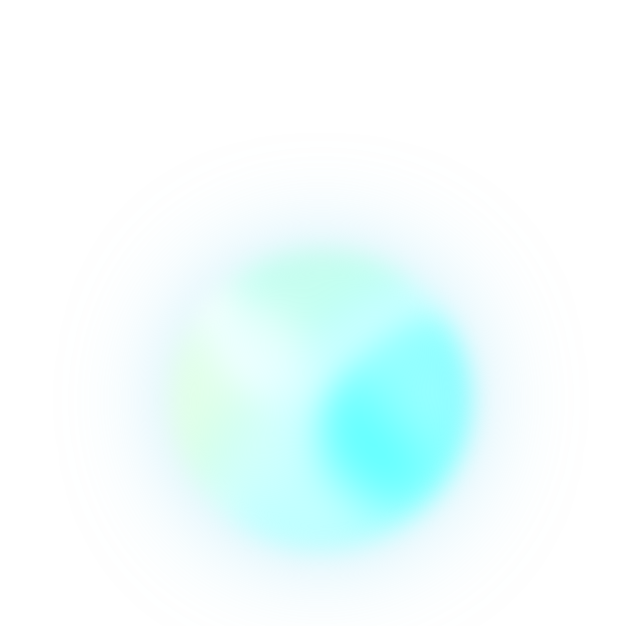
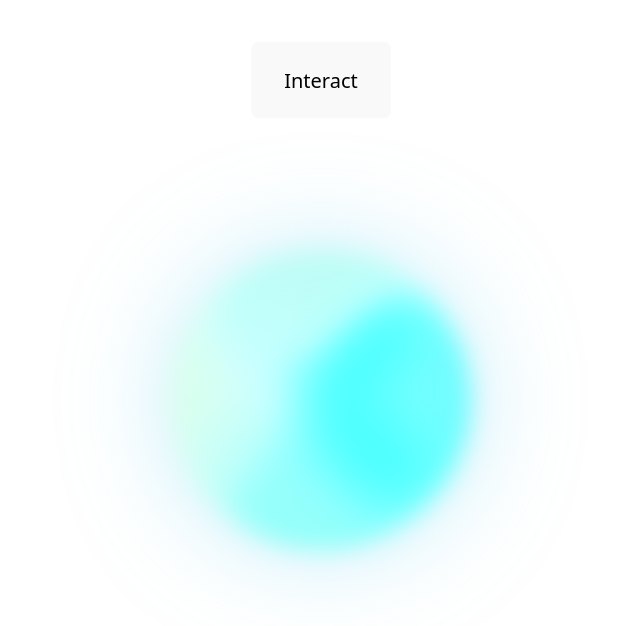
Before and after one commit to thibahamut/FX, a React (Vite) app: page / in a window 1280 px wide. Shown: the top 626 px of the page, without its empty margins (319-959 px from the left). Built offline with nearby package versions, Linux system fonts and the light colour scheme.

Commit message:
Implement interactive animation for RotatingCircles; add button to trigger state transitions and update CSS variables for dynamic styling.

```diff
--- a/src/App.tsx
+++ b/src/App.tsx
@@ -1,10 +1,127 @@
 import './App.css'
 import RotatingCircles from './components/RotatingCircles'
+import { useState, useEffect, useRef } from 'react'
+
+function easeInOut(t: number): number {
+  return t < 0.5 ? 2 * t * t : 1 - Math.pow(-2 * t + 2, 2) / 2;
+}
+
+function lerp(start: number, end: number, t: number) {
+  return start * (1 - t) + end * t;
+}
+
+type CircleState = {
+  duration: number;
+  circleScale: number;
+  circleMaskBlur: number;
+  circleBlur: number;
+  brightness: number;
+  scale: number;
+};
+
+const DEFAULT_STATE: CircleState = {
+  duration: 16,
+  circleScale: 2,
+  circleMaskBlur: 12,
+  circleBlur: 16,
+  brightness: 1.5,
+  scale: 1,
+};
+
+const INTERACT_STATE: CircleState = {
+  duration: 16,
+  circleScale: 1.8,
+  circleMaskBlur: 3,
+  circleBlur: 2,
+  brightness: 2,
+  scale: 0.9,
+};
 
 function App() {
+  const [params, setParams] = useState(DEFAULT_STATE);
+  const [targetParams, setTargetParams] = useState(DEFAULT_STATE);
+  const animationRef = useRef<number | undefined>(undefined);
+  const isTransitioning = useRef<boolean>(false);
+  const transitionStartTime = useRef<number>(0);
+  const timeoutRef = useRef<number | undefined>(undefined);
+  const TRANSITION_DURATION = 400;
+  const REVERT_DURATION = 1000;
+
+  const handleClick = () => {
+    if (timeoutRef.current) {
+      clearTimeout(timeoutRef.current);
+    }
+
+    setTargetParams(INTERACT_STATE);
+    isTransitioning.current = true;
+    transitionStartTime.current = Date.now();
+
+    timeoutRef.current = window.setTimeout(() => {
+      setTargetParams(DEFAULT_STATE);
+      isTransitioning.current = true;
+      transitionStartTime.current = Date.now();
+    }, REVERT_DURATION);
+  };
+
+  useEffect(() => {
+    const animate = () => {
+      if (isTransitioning.current) {
+        const currentTime = Date.now();
+        const elapsed = currentTime - transitionStartTime.current;
+        const duration = elapsed < TRANSITION_DURATION ? TRANSITION_DURATION : REVERT_DURATION;
+        const progress = Math.min(elapsed / duration, 1);
+        const easedProgress = easeInOut(progress);
+
+        setParams(prev => ({
+          duration: lerp(prev.duration, targetParams.duration, easedProgress),
+          circleScale: lerp(prev.circleScale, targetParams.circleScale, easedProgress),
+          circleMaskBlur: lerp(prev.circleMaskBlur, targetParams.circleMaskBlur, easedProgress),
+          circleBlur: lerp(prev.circleBlur, targetParams.circleBlur, easedProgress),
+          brightness: lerp(prev.brightness, targetParams.brightness, easedProgress),
+          scale: lerp(prev.scale, targetParams.scale, easedProgress),
+        }));
+
+        if (progress < 1) {
+          animationRef.current = requestAnimationFrame(animate);
+        } else {
+          isTransitioning.current = false;
+        }
+      }
+    };
+
+    animationRef.current = requestAnimationFrame(animate);
+    return () => {
+      if (animationRef.current) {
+        cancelAnimationFrame(animationRef.current);
+      }
+    };
+  }, [targetParams]);
+
   return (
     <>
-      <RotatingCircles duration={16} circleScale={2} circleMaskBlur={12} circleBlur={16} />
+      <button
+        onClick={handleClick}
+        style={{
+          position: 'fixed',
+          top: '10%',
+          left: '50%',
+          transform: 'translate(-50%, -50%)',
+          zIndex: 1000,
+          padding: '24px 32px',
+          fontSize: '20px',
+          cursor: 'pointer'
+        }}
+      >
+        Interact
+      </button>
+      <RotatingCircles
+        duration={params.duration}
+        circleScale={params.circleScale}
+        circleMaskBlur={params.circleMaskBlur}
+        circleBlur={params.circleBlur}
+        brightness={params.brightness}
+        scale={params.scale}
+      />
     </>
   )
 }
--- a/src/components/RotatingCircles.css
+++ b/src/components/RotatingCircles.css
@@ -1,13 +1,19 @@
 :root {
+  /* Realtime vars */
+  --scale: 1;
   --circle-scale: 2;
   --circle-mask-blur: 12px;
   --circle-blur: 2px;
+  --brightness: 1.5;
+
+  /* Animation vars */
   --rotation-speed-1: 5s;
   --rotation-speed-2: 6s;
   --rotation-speed-3: 8s;
   --rotation-speed-4: 10s;
   --rotation-speed-5: 6s;
   --distance-speed: 10s;
+
 
   /* Circle Colors */
   --circle-color-1: #0074ff;
@@ -21,7 +27,8 @@
   position: fixed;
   top: 50%;
   left: 50%;
-  transform: translate(-50%, -50%);
+  transform-origin: center center;
+  transform: translate(-50%, -50%) scale(var(--scale));
   width: 300px;
   height: 300px;
   border-radius: 100%;
@@ -39,6 +46,8 @@
   mix-blend-mode: color-dodge;
   animation: spin linear infinite;
   filter: blur(var(--circle-blur)) brightness(1.5) contrast(1);
+  transform-origin: center center;
+  transform: translate(-50%, -50%) scale(1);
 }
 
 .circle {
@@ -48,7 +57,7 @@
   border-radius: 100%;
   mix-blend-mode: color-dodge;
   opacity: 0.3;
-  filter: blur(var(--circle-blur)) brightness(1) contrast(3);
+  filter: blur(var(--circle-blur));
   animation: distance var(--distance-speed) ease-in-out infinite;
 }
 
--- a/src/components/RotatingCircles.tsx
+++ b/src/components/RotatingCircles.tsx
@@ -6,19 +6,25 @@ interface RotatingCirclesProps {
   circleScale?: number;
   circleMaskBlur?: number;
   circleBlur?: number;
+  brightness?: number;
+  scale?: number;
 }
 
 const RotatingCircles = ({
   duration = 10,
   circleScale = 2,
   circleMaskBlur = 12,
-  circleBlur = 2
+  circleBlur = 2,
+  brightness = 1.5,
+  scale = 1,
 }: RotatingCirclesProps) => {
   useEffect(() => {
     document.documentElement.style.setProperty('--circle-scale', circleScale.toString());
     document.documentElement.style.setProperty('--circle-mask-blur', `${circleMaskBlur}px`);
     document.documentElement.style.setProperty('--circle-blur', `${circleBlur}px`);
-  }, [circleScale, circleMaskBlur, circleBlur]);
+    document.documentElement.style.setProperty('--brightness', brightness.toString());
+    document.documentElement.style.setProperty('--scale', scale.toString());
+  }, [circleScale, circleMaskBlur, circleBlur, brightness, scale]);
 
   return (
     <div className="circles-root">
```
